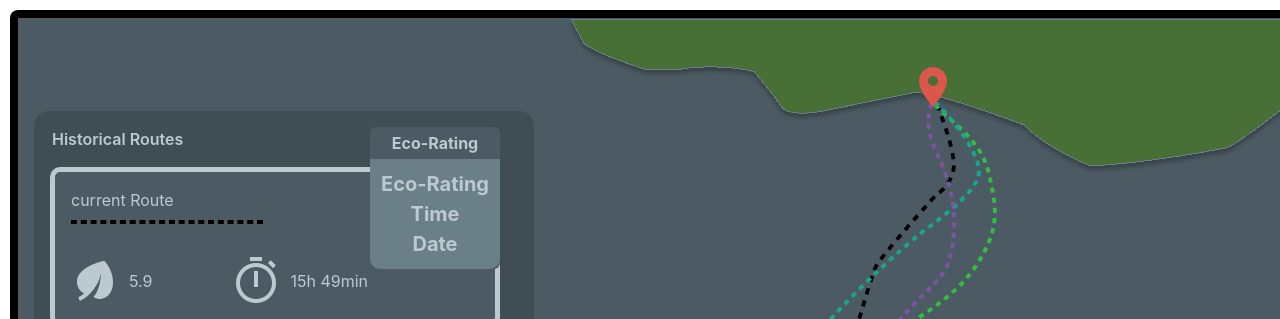
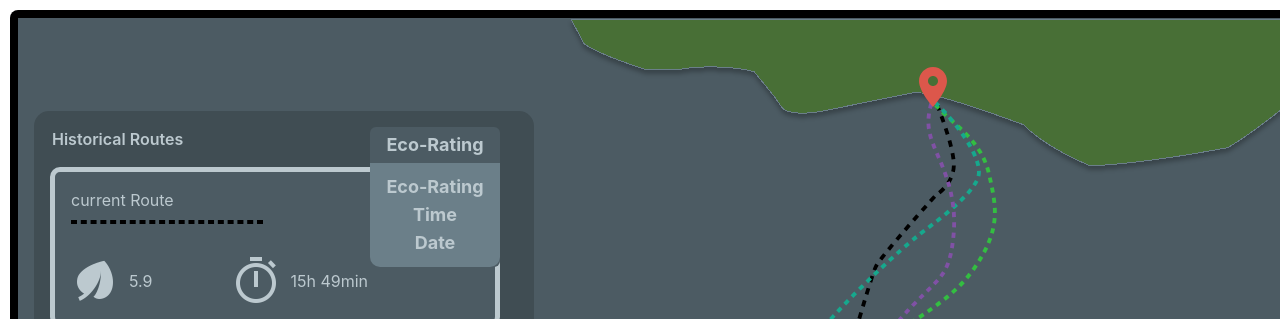
Before and after one commit to Trallianz/MariData_HEI, a React (Create React App) app in the folder maridata/: page / in a window 1280 px wide. Both pictures are taken after a click on the button "Eco-Rating". Shown: the top 319 px of the page. Built offline with nearby package versions, Linux system fonts and the light colour scheme.

Commit message:
added scrollar

```diff
--- a/maridata/src/components/Dropdown.css
+++ b/maridata/src/components/Dropdown.css
@@ -8,6 +8,6 @@
 }
 
 .dropdown li{
-    font-size: 20px;
+    font-size: 18px;
     font-weight: bold;
 }
--- a/maridata/src/components/RoutenPanelList.css
+++ b/maridata/src/components/RoutenPanelList.css
@@ -43,6 +43,21 @@
     overflow-y: scroll;
 }
 
+.alternative_routes::-webkit-scrollbar {
+	width: 6px;
+	background-color: var(--color-gray-0);
+}
+
+.alternative_routes::-webkit-scrollbar-thumb {
+	background-color: var(--color-gray-2);
+    border-radius: 5px;
+}
+
+.alternative_routes::-webkit-scrollbar-track {
+	-webkit-box-shadow: inset 0 0 6px rgba(0,0,0,0.3);
+	background-color: var(--color-gray-0);
+}
+
 .route_panel_{
     padding-left: 1em;
     padding-bottom: 1em;
--- a/maridata/src/components/RoutenPanelList.tsx
+++ b/maridata/src/components/RoutenPanelList.tsx
@@ -26,7 +26,7 @@ const RoutenPanelList = (props: route_props2) => {
         <div className='route_panel_list_routes'>
             <div className='route_panel_'>
                 <p>Historical Routes</p>
-                <button className={isMenuVisible ? 'bg-gray1 w-[130px] rounded-md absolute left-[352px] font-bold' : 'bg-gray2 w-[130px] rounded-md absolute left-[352px] font-bold'} onClick={() => setIsMenuVisible(!isMenuVisible)}>
+                <button className={isMenuVisible ? 'bg-gray1 w-[130px] rounded-md absolute left-[352px] font-bold text-lg' : 'bg-gray2 w-[130px] rounded-md absolute left-[352px] font-bold text-lg'} onClick={() => setIsMenuVisible(!isMenuVisible)}>
                     <div className='py-1'>{dropdownSelect}</div>
                     {isMenuVisible && <Dropdown setDropdownSelect={setDropdownSelect} setIsMenuVisible={setIsMenuVisible} />}
                 </button>
```
